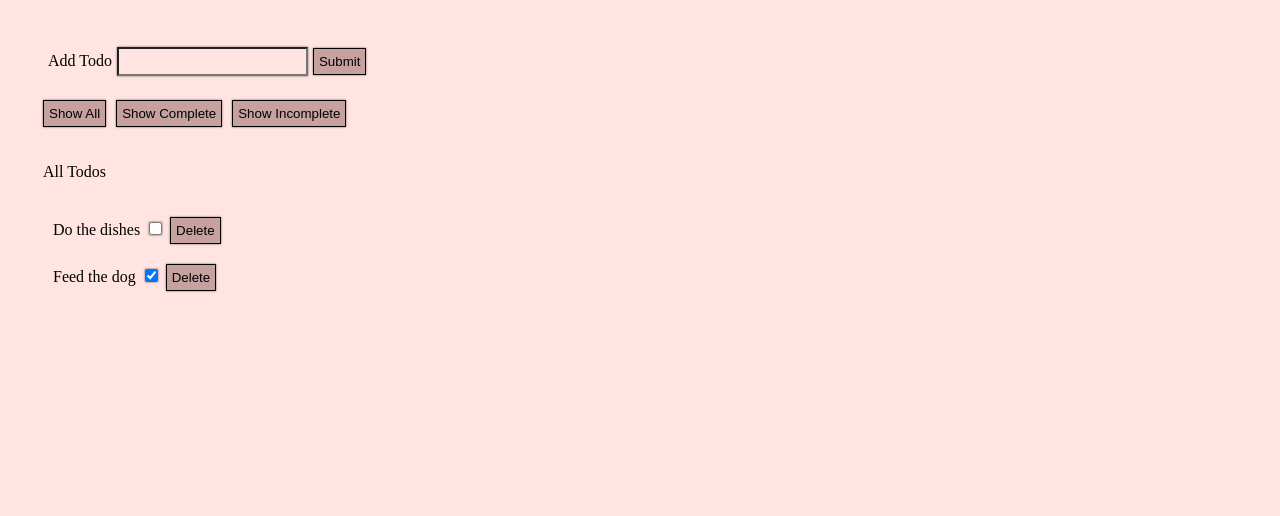
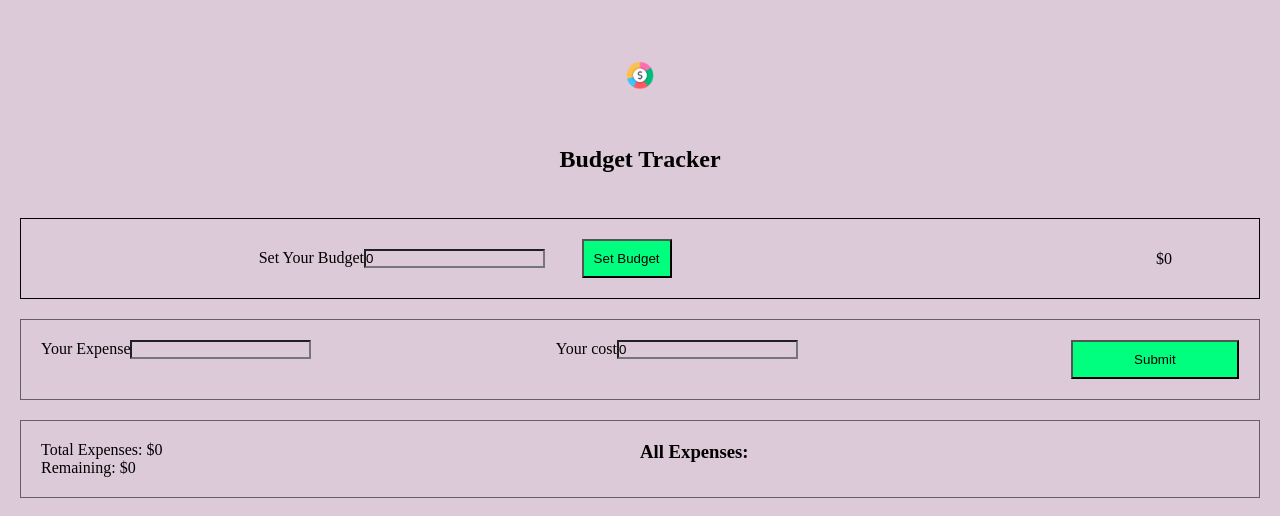
Before and after one commit to babaei-mostafa/Budget-Tracker, a React (Create React App) app: page / in a window 1280 px wide. Shown: the top 516 px of the page. Built offline with nearby package versions, Linux system fonts and the light colour scheme.

Commit message:
Deleted extra and unnecessary files

```diff
--- a/src/App.js
+++ b/src/App.js
@@ -1,14 +1,11 @@
 import React from 'react'
-// import ExpenseTracker from './components/BudgetApp/ExpenseTracker'
-import Todos from './components/Todos/Todos'
+import ExpenseTracker from './components/BudgetApp/ExpenseTracker'
 
 const App = () => {
 
   return (
     <div className='App'>
-      <Todos />
-      {/* <ExpenseTracker /> */}
-      {/* <NewTodos /> */}
+      <ExpenseTracker />
     </div>
   )
 }
--- a/src/components/Todos/Filter.js
+++ /dev/null
@@ -1,35 +0,0 @@
-import React, { useContext } from 'react'
-import { TodoContext } from './TodoContext'
-import { ACTIONS } from './Todos'
-
-const Filter = () => {
-
-  const [, , , , filter, dispatchFilter] = useContext(TodoContext)
-
-  const handleShowAll = () => {
-    dispatchFilter({type: ACTIONS.SHOW_ALL})
-  }
-
-  const handleShowComplete = () => {
-    dispatchFilter({type: ACTIONS.SHOW_COMPLETE})
-  }
-
-  const handleShowIncomplete = () => {
-    dispatchFilter({type: ACTIONS.SHOW_INCOMPLETE})
-  }
-
-
-  return (
-
-    <div>
-
-      <button onClick={handleShowAll}>Show All</button>
-      <button onClick={handleShowComplete}>Show Complete</button>
-      <button onClick={handleShowIncomplete}>Show Incomplete</button>
-
-    </div>
-
-  )
-}
-
-export default Filter
--- a/src/components/Todos/Todo.scss
+++ /dev/null
@@ -1,16 +0,0 @@
-* {
-  background: mistyrose;
-  padding: 5px;
-}
-
-input {
-  box-shadow: 0 0 2px rgb(102, 102, 102);
-}
-
-button {
-  padding: 5px;
-  border: 1px solid black;
-  background-color: rgb(198, 161, 157);
-  margin: 5px;
-  box-shadow: 0 0 2px rgb(102, 102, 102);
-}
--- a/src/components/Todos/TodoContext.js
+++ /dev/null
@@ -1,3 +0,0 @@
-import { createContext } from "react"
-
-export const TodoContext = createContext(null)
--- a/src/components/Todos/TodoForm.js
+++ /dev/null
@@ -1,35 +0,0 @@
-import React, { useContext } from 'react'
-import { TodoContext } from './TodoContext'
-import { ACTIONS } from './Todos'
-
-const TodoForm = () => {
-
-  const [task, setTask, todos, dispatchTodos] = useContext(TodoContext)
-
-  const handleSubmit = e => {
-    e.preventDefault()
-    dispatchTodos({type: ACTIONS.ADD_TODO, payload: {task: task}})
-    setTask("")
-  }
-
-  console.log(todos)
-
-  return (
-
-    <div>
-
-      <form onSubmit={handleSubmit}>
-        <label>Add Todo</label>
-        <input
-          type='text'
-          value={task}
-          onChange={e => setTask(e.target.value)}
-        />
-        <button type="submit">Submit</button>
-      </form>
-
-    </div>
-  )
-}
-
-export default TodoForm
--- a/src/components/Todos/TodoItem.js
+++ /dev/null
@@ -1,33 +0,0 @@
-import React, { useContext } from 'react'
-import { TodoContext } from './TodoContext'
-import { ACTIONS } from './Todos'
-
-const TodoItem = ({todo}) => {
-
-  const [, , , dispatchTodos] = useContext(TodoContext)
-
-  const handleToggle = id => {
-    dispatchTodos({type: ACTIONS.TOGGLE_TODO, payload: {id: id}})
-  }
-
-  const handleClick = id => {
-    dispatchTodos({type: ACTIONS.DELETE_TODO, payload: {id: id}})
-  }
-
-  return (
-
-    <div>
-
-      <span>{todo.task}</span>
-      <input
-        type='checkbox'
-        checked={todo.complete}
-        onChange={() =>handleToggle(todo.id)}
-      />
-      <button onClick={()=>handleClick(todo.id)}>Delete</button>
-
-    </div>
-  )
-}
-
-export default TodoItem
--- a/src/components/Todos/TodoList.js
+++ /dev/null
@@ -1,33 +0,0 @@
-import React, { useContext } from 'react'
-import { TodoContext } from './TodoContext'
-import TodoItem from './TodoItem'
-
-const TodoList = () => {
-
-  const [, , todos, , filter, dispatchFilter] = useContext(TodoContext)
-
-  const filteredTodos = todos.filter(todo => {
-    if (filter === 'All') {
-      return true
-    }
-    if (filter === 'Complete' && todo.complete) {
-      return true
-    }
-    if (filter === 'Incomplete' && !todo.complete)
-    return true
-  })
-
-  return (
-
-    <div>
-      <p>All Todos</p>
-      <ul>
-        {filteredTodos.map(todo => (
-          <TodoItem key={todo.id} todo={todo} />
-        ))}
-      </ul>
-    </div>
-  )
-}
-
-export default TodoList
--- a/src/components/Todos/Todos.js
+++ /dev/null
@@ -1,90 +0,0 @@
-import React, { useReducer, useState } from 'react'
-import {v4 as uuidv4} from "uuid"
-import Filter from './Filter'
-import { TodoContext } from './TodoContext'
-import TodoForm from './TodoForm'
-import TodoList from './TodoList'
-import './Todo.scss'
-
-const initialTodos = [
-  {
-    id: uuidv4(),
-    task: "Do the dishes",
-    complete: false
-  },
-  {
-    id: uuidv4(),
-    task: "Feed the dog",
-    complete: true
-  },
-]
-
-export const ACTIONS = {
-  DD_TODO: 'add-todo',
-  TOGGLE_TODO: 'toggle-todo',
-  DELETE_TODO: 'delete-todo',
-  SHOW_ALL: 'show-all',
-  SHOW_COMPLETE: 'show-complete',
-  SHOW_INCOMPLETE: 'show-incomplete'
-}
-
-const todosReducer = (todos, action) => {
-  switch (action.type) {
-    case ACTIONS.ADD_TODO:
-      return [...todos, newTodo(action.payload.task)]
-    case ACTIONS.TOGGLE_TODO:
-      return todos.map(todo => {
-        if (todo.id === action.payload.id) {
-          return {...todo, complete: !todo.complete}
-        } else {
-          return todo
-        }
-      })
-    case ACTIONS.DELETE_TODO:
-      return todos.filter(todo =>
-        todo.id !== action.payload.id
-      )
-    default:
-      throw new Error()
-  }
-};
-
-const newTodo = task => {
-  return {id: uuidv4(), task: task, complete: false}
-}
-
-const filterReducer = (filter, action) => {
-  switch (action.type) {
-    case ACTIONS.SHOW_ALL:
-      return 'All'
-    case ACTIONS.SHOW_COMPLETE:
-      return 'Complete'
-    case ACTIONS.SHOW_INCOMPLETE:
-      return 'Incomplete'
-    default:
-      throw new Error()
-  }
-}
-
-const Todos = () => {
-
-  const [task, setTask] = useState("")
-  const [todos, dispatchTodos] = useReducer(todosReducer, initialTodos)
-  const [filter, dispatchFilter] = useReducer(filterReducer, 'All')
-
-  const contexts = [task, setTask, todos, dispatchTodos, filter, dispatchFilter]
-
-  return (
-
-    <div>
-      <TodoContext.Provider value={contexts}>
-        <TodoForm />
-        <Filter />
-        <TodoList />
-      </TodoContext.Provider>
-    </div>
-
-  )
-}
-
-export default Todos
```
